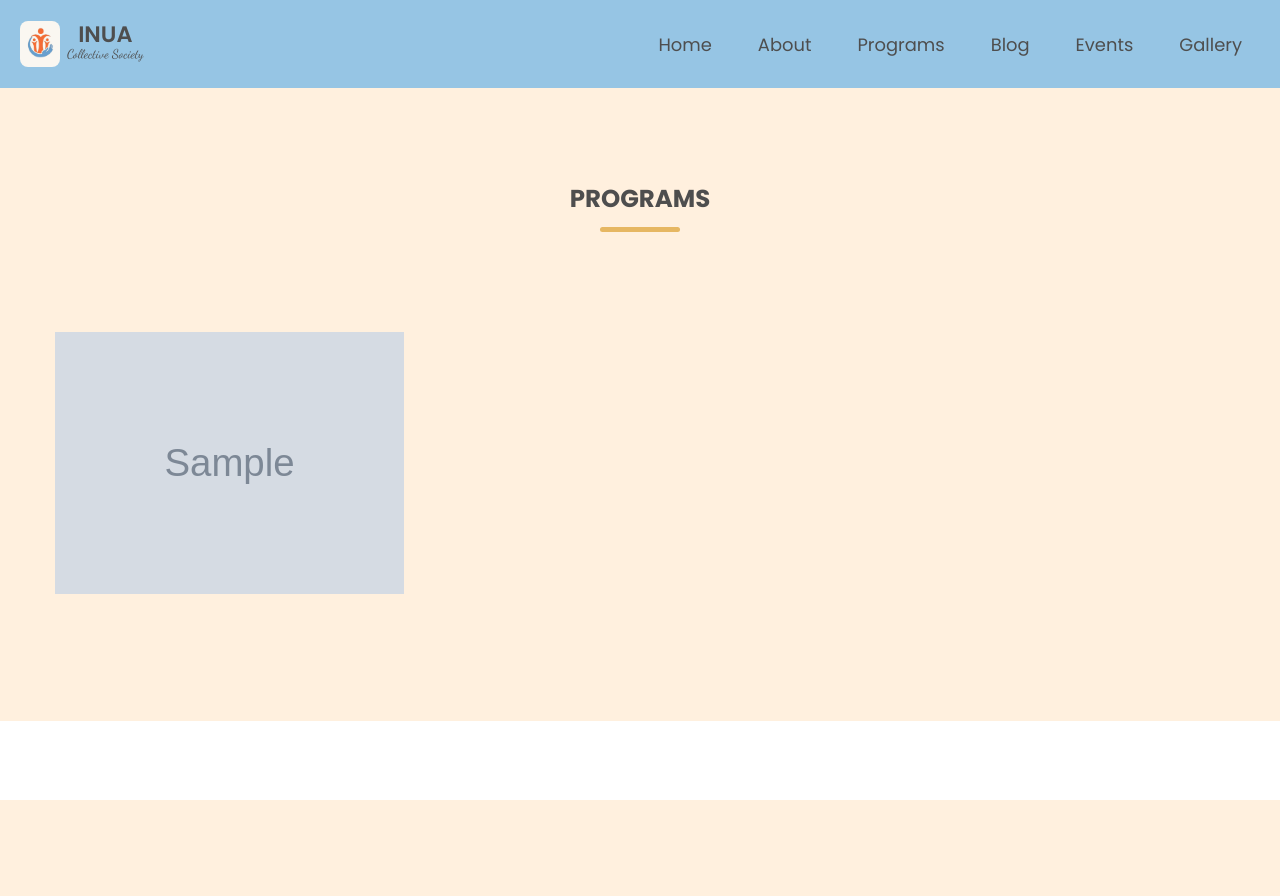
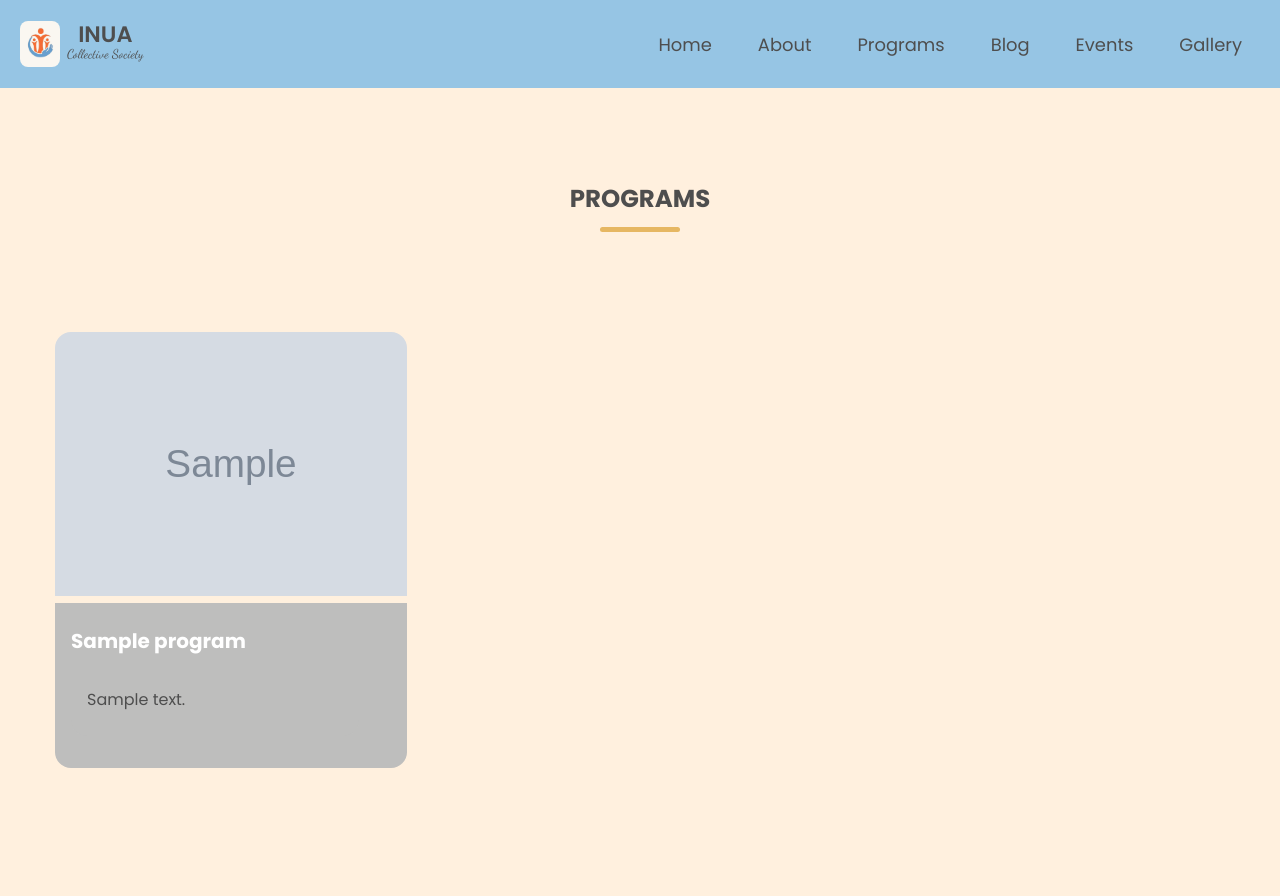
Before and after one commit to ShearStress021/inuaCollective, a Flask app: page /programs in a window 1280 px wide. Before the commit the page ends 800 px from the top, so only its background shows below. Run offline with Flask 3, Linux system fonts and the light colour scheme; tables that the repository leaves empty hold one stand-in row (values such as "Sample post"); grey boxes marked "Sample" are stand-in pictures; some web fonts are replaced.

Commit message:
changes on programs page

```diff
--- a/app.py
+++ b/app.py
@@ -6,4 +6,4 @@ app = Flask(__name__)
 create_app(app)
 
 if __name__ == "__main__":
-    app.run(debug=True)
+    app.run()
--- a/core/__init__.py
+++ b/core/__init__.py
@@ -18,6 +18,7 @@ def create_app(app) -> None:
 
     create_db(app)
     app.register_blueprint(users)
+    app.jinja_env.filters["truncatewords"] = truncate_words
 
     return app
 
@@ -25,3 +26,8 @@ def create_app(app) -> None:
 def create_db(app):
     with app.app_context():
         db.create_all()
+
+
+def truncate_words(s, num_words) -> str:
+    words = s.split()
+    return " ".join(words[:num_words]) + ("..." if len(words) > num_words else "")
--- a/static/css/style.css
+++ b/static/css/style.css
@@ -403,44 +403,66 @@ header .navbar {
     color: #4e4e4e;
 }
 
+
+
 .program-section .program-list {
     padding-left: 35px;
     display: grid;
     align-items: center;
-    gap: 20px;
+    gap: 15px;
     grid-template-columns: repeat(3, 1fr);
 
 }
 
 .program-section .program-list .program-item {
-    position: relative;
+
     width: 100%;
     max-width: 600px;
     overflow: hidden;
     cursor: pointer;
+
 }
 
 .program-section .program-list .program-item .program-title {
-    position: absolute;
-    top: 50%;
-    left: 50%;
-    transform: translate(-50%, -50%);
+    color: white;
     font-weight: bold;
-    text-align: center;
-    padding: 10px;
-    color: rgb(226, 225, 225);
-    opacity: 0;
-    font-size: var(1.2rem);
+    font-size: 1.25rem;
+    line-height: 1.75rem;
+    margin-bottom: 0.5rem;
 }
+
+.program-section .program-list .program-item .program-content {
+
+    display: -webkit-box;
+    -webkit-line-clamp: 2;
+    -webkit-box-orient: vertical;
+    overflow: hidden;
+    margin-bottom: 0.5rem;
+}
+
 
 .program-section .program-list .program-item .program-image {
     max-width: 90%;
     width: 100%;
     transition: filter 0.3s ease;
-    object-fit: contain;
+    object-fit: cover;
+    border-top-right-radius: 1rem;
+    border-top-left-radius: 1rem;
+
+
 }
 
-.program-section .program-list .program-item:hover .program-image {
+.program-section .program-list .program-item .program-content {
+    background: rgb(190, 190, 189);
+    padding: 1.5rem 1rem;
+    border-bottom-left-radius: 1rem;
+    border-bottom-right-radius: 1rem;
+    max-width: 90%;
+    width: 100%;
+
+}
+
+.program-section .program-list .program-item .program-img .program-section .program-list .program-item:hover .program-image {
     filter: blur(4px) brightness(0.7);
 }
 
--- a/templates/program.html
+++ b/templates/program.html
@@ -5,15 +5,18 @@
 <section class="program-section">
     <h2 class="section-title">Programs</h2>
     <div class="section-content">
-        <ul class="program-list">
+        <div class="program-list">
             {% for program in programs%}
-            <a class="program-item" href="">
+            <div class="program-item">
                 <img class="program-image" src="{{ url_for('static', filename=program.image_file)}}" alt="">
-                <h3 class="program-title">{{ program.title }}</h3>
-                <!-- <p class="title-description">{{ program.description }}</p> -->
-            </a>
+
+                <a class="program-content">
+                    <h3 class="program-title">{{ program.title }}</h3>
+                    <p class="program-content">{{ program.content }}</p>
+                </a>
+            </div>
             {% endfor %}
-        </ul>
+        </div>
 
     </div>
 </section>
```
Also changed, not shown: 1 other file.
